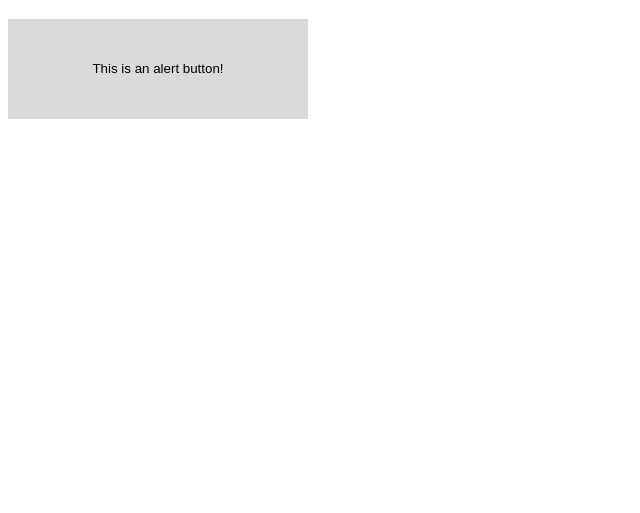
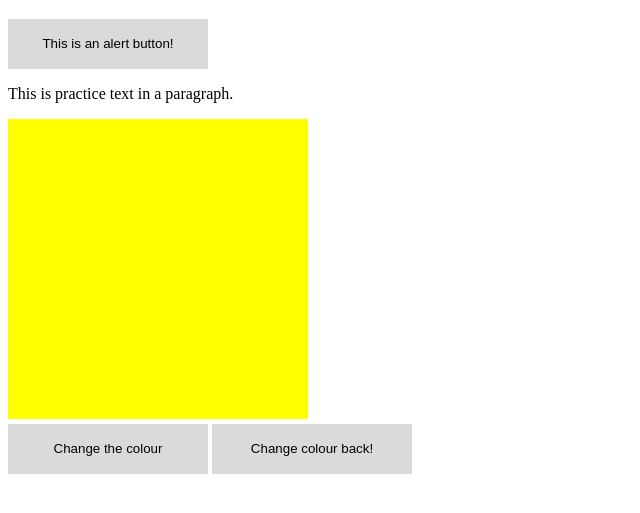
Before and after one commit to Jayshan/fullstackpractice, a plain HTML site: page javascriptpractice.html in a window 1280 px wide. Shown: the part 61-574 px from the top of the page, without its empty margins (0-640 px from the left). Drawn offline with Linux system fonts and the light colour scheme.

Commit message:
Added more onclick funcitonality

```diff
--- a/javascriptpractice.html
+++ b/javascriptpractice.html
@@ -10,6 +10,14 @@
         <h1>JavaScript Practice</h1>
         <div id="maincontent">
             <button onclick="AlertMessage()">This is an alert button!</button>
+            <div>
+                <p onclick="ChangeCase('upper')" id="p1">This is practice text in a paragraph.</p>
+            </div>
+            <div>
+                <div id="clrblock"></div>
+                <button onclick="ChangeColourBlock('red')">Change the colour</button>
+                <button onclick="ChangeColourBlock('yellow')">Change colour back!</button>
+            </div>
         </div>
     </body>
 </html>
--- a/scripts/scripts.js
+++ b/scripts/scripts.js
@@ -1,4 +1,27 @@
 function AlertMessage()
 {
     alert("Random message");
+    document.getElementById("p1").innerText = "The alert popped up";
 }
+
+function ChangeColourBlock(color)
+{
+    document.getElementById("clrblock").style.backgroundColor = color;
+}
+
+function ChangeCase(lettercase)
+{
+    let text = document.getElementById("p1").innerText;
+    if (lettercase == "upper")
+    {
+        document.getElementById("p1").innerText = text.toUpperCase();
+    }
+    else if (lettercase == "lower")
+    {
+        document.getElementById("p1").innerText = text.toLowerCase();
+    }
+    else
+    {
+        document.getElementById("p1").innerText = "The case entered was wrong";
+    }
+}
--- a/styles/jspracticestylesheet.css
+++ b/styles/jspracticestylesheet.css
@@ -1,8 +1,8 @@
 button {
     border-color: transparent;
     background-color: rgb(218, 218, 218);
-    width: 300px;
-    height: 100px;
+    width: 200px;
+    height: 50px;
 }
 
 button:hover {
@@ -11,3 +11,11 @@ button:hover {
     font-weight: bold;
     cursor: pointer;
 }
+
+#clrblock {
+    border-color: transparent;
+    background-color: yellow;
+    width: 300px;
+    height: 300px;
+    margin: 5px 0px;
+}
```
